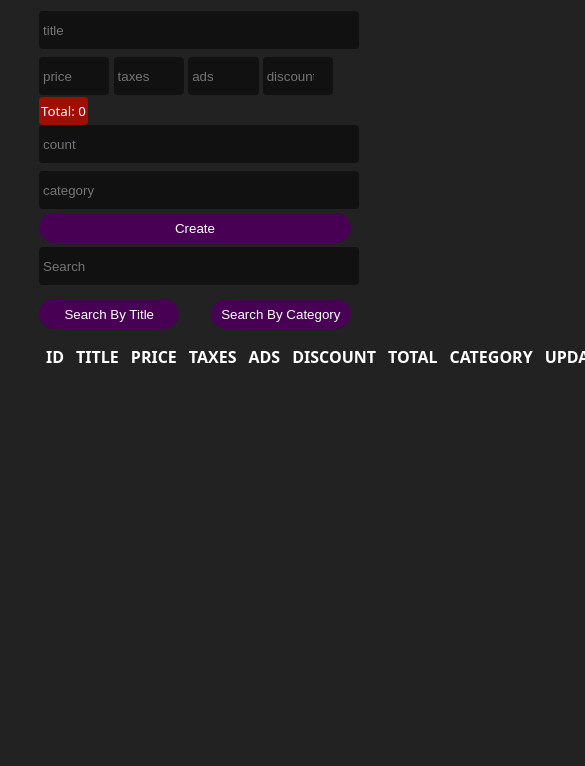
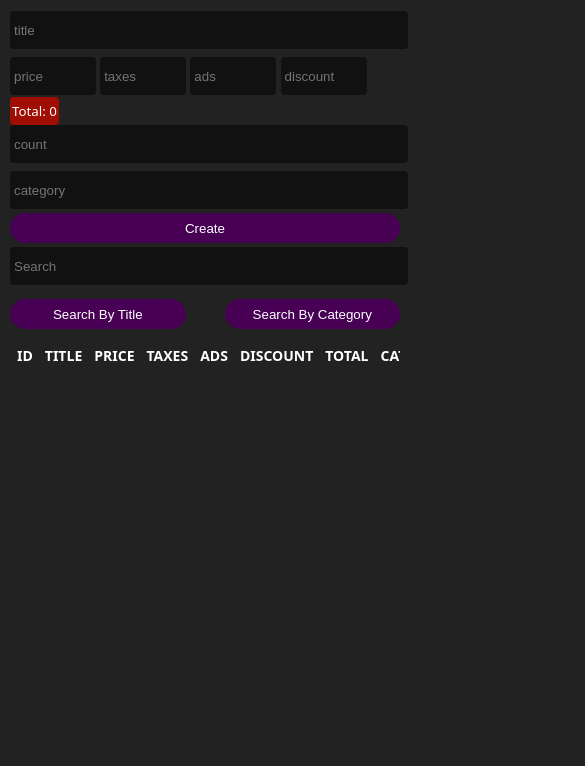
Before and after one commit to Fares-Elsisi-2005/CRUDS_project, a plain HTML site: page index.html in a window 390 px wide. Shown: the part 78-844 px from the top of the page, 585 px wide, since content can reach past the window. Drawn offline with Linux system fonts and the light colour scheme.

Commit message:
making the table resposive

```diff
--- a/style.css
+++ b/style.css
@@ -109,3 +109,20 @@ td {
     display: none;
     color: #a00d02;
 }
+
+@media (max-width: 768px) {
+    .crud {
+        width: 100%;
+        padding: 0 10px;
+    }
+
+    table {
+        display: block;
+        overflow-x: auto;
+        white-space: nowrap;
+    }
+
+    th, td {
+        font-size: 14px; /* Reduce font size for smaller screens */
+    }
+}
```
